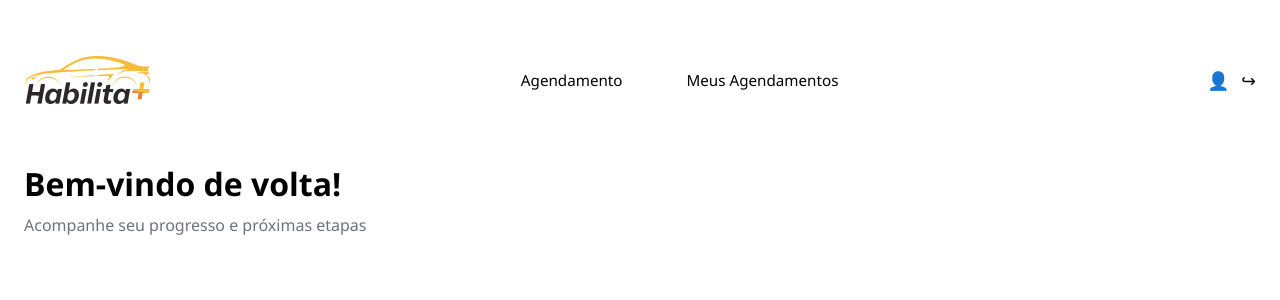
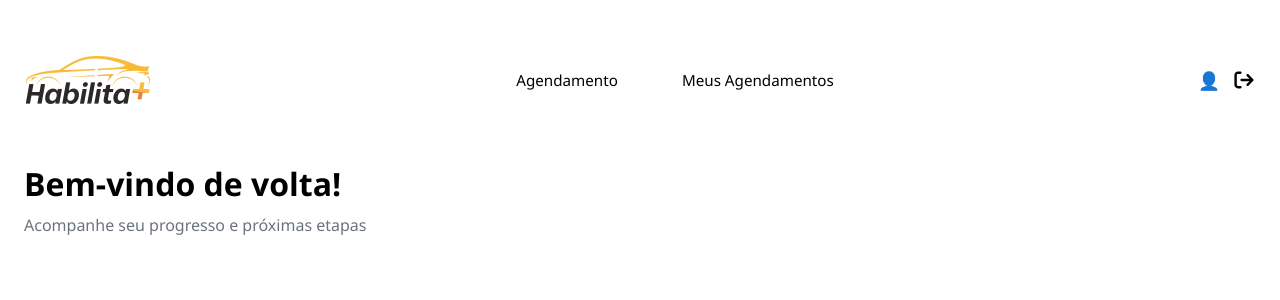
Before and after one commit to gregory-acervo/habilita_mais, a Django app: page /cliente/ in a window 1280 px wide. Shown: the top 300 px of the page. Run offline with Django 5.2, Linux system fonts and the light colour scheme.

Commit message:
Correção de um ícone e padrão definido para o uso de ícones .svg

```diff
--- a/backend/base/static/css/global/system.css
+++ b/backend/base/static/css/global/system.css
@@ -128,6 +128,11 @@ body {
   color: var(--text);
 }
 
+.nav-actions .icon {
+  width: 24px;
+  height: 24px;
+}
+
 .container {
   /* 1. Limite de largura máxima confortável para leitura e UI */
   width: 100%;
--- a/backend/base/templates/partials/_header.html
+++ b/backend/base/templates/partials/_header.html
@@ -1,18 +1,25 @@
 {% load static %}
 <header class="header">
-
   <nav class="navbar">
-<div class="container navbar-content">
-      <a href="{% url 'habilita:cliente_home' %}"><img src="{% static 'img/logo.png' %}" alt="Habilita+" class="header-logo"/></a>
+    <div class="container navbar-content">
+      <a href="{% url 'habilita:cliente_home' %}"><img src="{% static 'img/logo.png' %}" alt="Habilita+" class="header-logo" /></a>
       <ul class="menu">
-        <li><a href="{% url 'habilita:agendamento' %}">Agendamento</a></li>
-        <li><a href="{% url 'habilita:meus_agendamentos' %}">Meus Agendamentos</a></li>
+        <li>
+          <a href="{% url 'habilita:agendamento' %}">Agendamento</a>
+        </li>
+        <li>
+          <a href="{% url 'habilita:meus_agendamentos' %}">Meus Agendamentos</a>
+        </li>
       </ul>
 
       <div class="nav-actions">
         <a href="#">👤</a>
-        <a href="{% url 'habilita:index' %}">↪</a>
+        <a href="{% url 'habilita:index' %}">
+          <svg class="icon" viewBox="0 0 640 640" aria-hidden="true">
+            <use href="{% static 'icon/exit.svg' %}#exit-icon"></use>
+          </svg>
+        </a>
       </div>
-</div>
-    </nav>
+    </div>
+  </nav>
 </header>
```
Also changed, not shown: backend/base/static/icon/exit.svg (added), backend/db.sqlite3.
